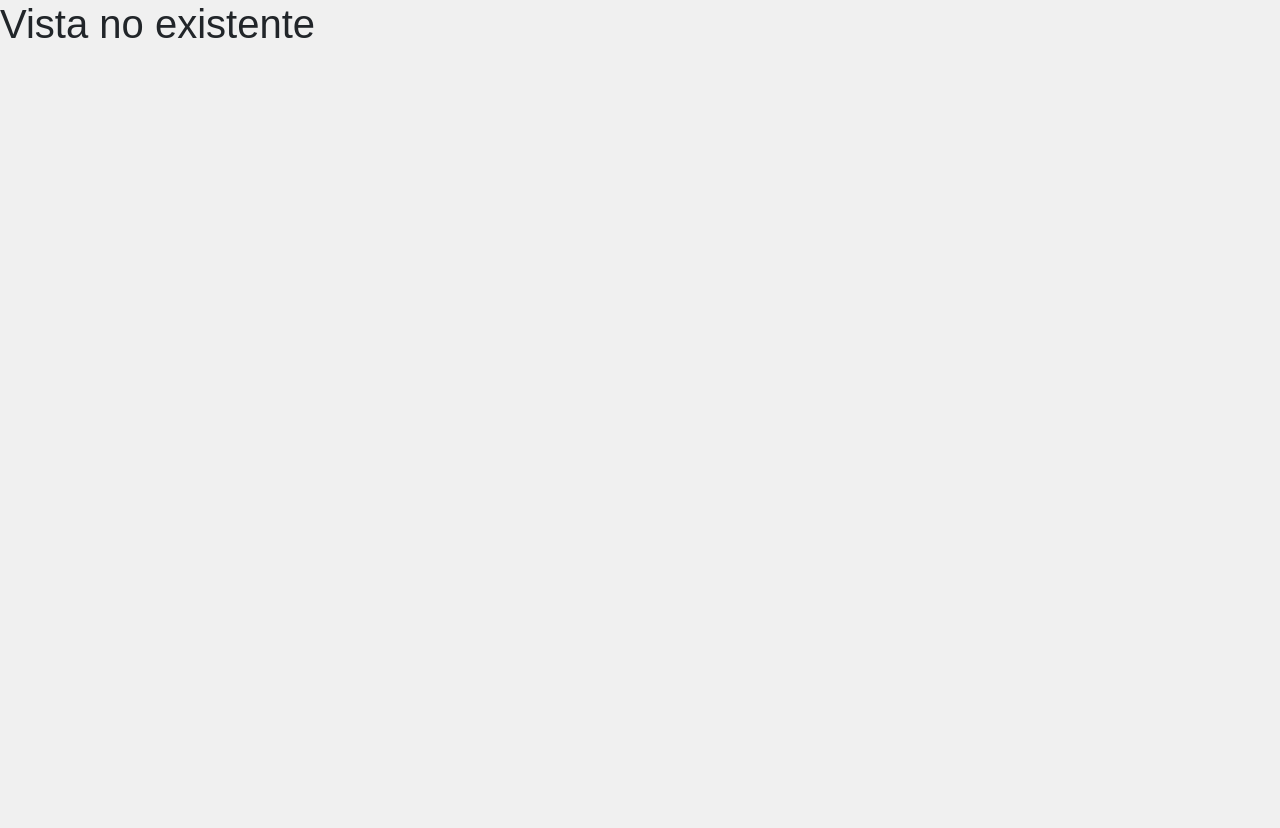
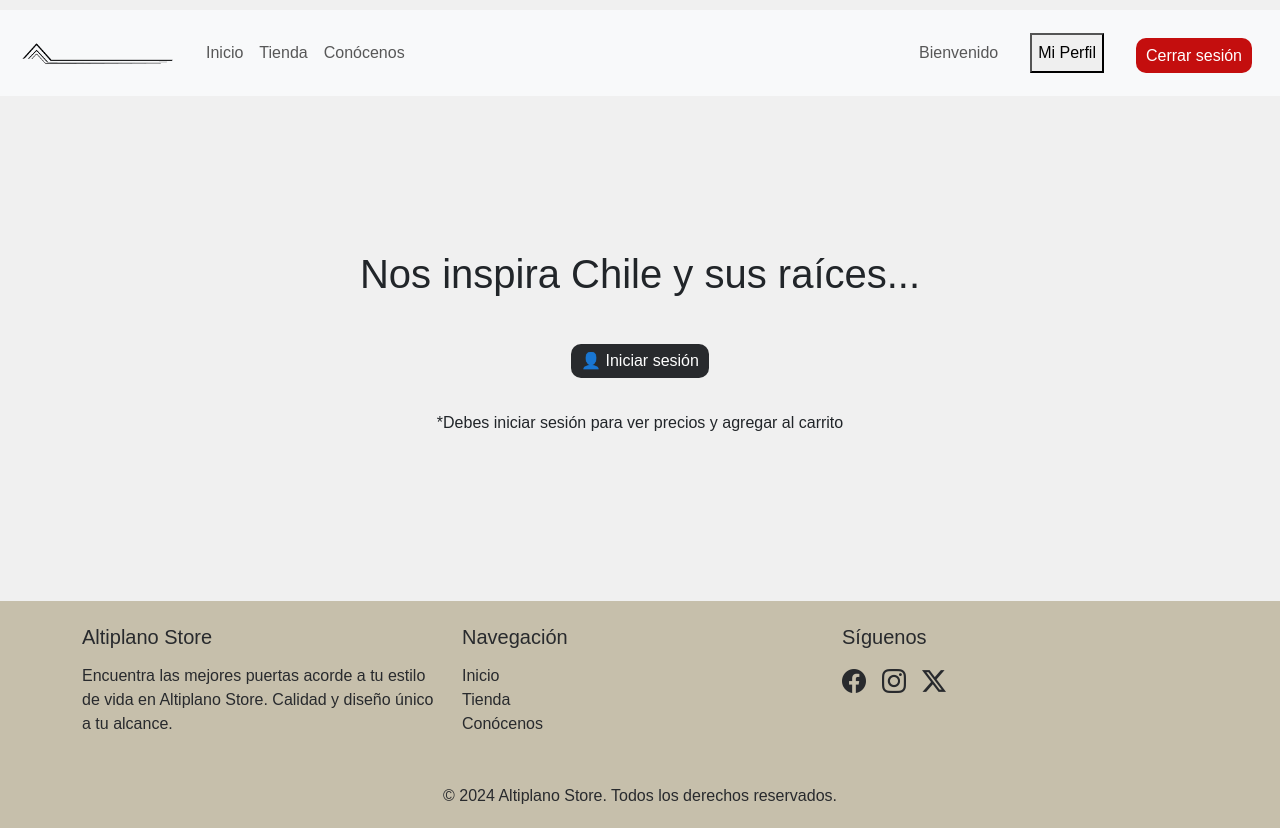
Before and after one commit to Elmersont/Altiplano-Store, a React (Vite) app in the folder frontend/: page /NoLogin in a window 1280 px wide. Before the commit the page ends 800 px from the top, so only its background shows below. Built offline with nearby package versions, Linux system fonts and the light colour scheme.

Commit message:
página sin autentificar

```diff
--- a/frontend/src/App.jsx
+++ b/frontend/src/App.jsx
@@ -4,6 +4,7 @@ import Home from './pages/Home.jsx';
 import Cuestionario from './components/CuestionarioClientes/Cuestionario.jsx';
 import CuestionarioPersonalizacion from './components/CuestionarioClientes/CuestionarioPersonalizacion.jsx';
 import Login from './components/Usuarios/Login.jsx';
+import NoLogin from './pages/StoreSinAut.jsx';
 import RecuperarContrasena from './components/Usuarios/RecuperarContrasena.jsx';
 import Registro from './components/Usuarios/Registro.jsx';
 import PerfilUsuario from './components/Usuarios/PerfilUsuario.jsx';
@@ -29,6 +30,7 @@ function App() {
               <Store />
             </ProtectedRoute>
           } />
+          <Route path="/NoLogin" element={<NoLogin />} />
           <Route path="/cuestionario" element={<Cuestionario />} />
           <Route path="/personalizacion" element={<CuestionarioPersonalizacion />} />
           <Route path="/configurar-lienzo/:id" element={<CuestionarioPersonalizacion />} />
--- a/frontend/src/context/ProtectedRoute.jsx
+++ b/frontend/src/context/ProtectedRoute.jsx
@@ -21,7 +21,7 @@ const ProtectedRoute = ({ children, redirectTo = '/login' }) => {
 
   // Si el usuario no está autenticado, redirige al login
   if (!user) {
-    return <Navigate to="/login" />;
+    return <Navigate to="/NoLogin" />;
   }
 
   // Si el usuario está autenticado, renderiza el contenido protegido
--- a/frontend/src/pages/StoreSinAut.jsx
+++ b/frontend/src/pages/StoreSinAut.jsx
@@ -1,21 +1,31 @@
 import React from 'react';
-import { useState, useEffect } from 'react';
-import { Link } from 'react-router-dom';
-import '../styles/Store.css'
+import { useNavigate } from 'react-router-dom';
+import NavbarAltiplano from '../components/Navbar';
+import FooterAltiplano from '../components/Footer';
+import '../styles/Store.css';
 
-
+const NoLogin = () => {
+  const navigate = useNavigate();
   const handleLogin = () => {
     navigate('/login');
   };
 
   return (
-    <div className="store-container">
+    <>
+
+    <div className="store-container2">
+      <NavbarAltiplano />
       <h1>Nos inspira Chile y sus raíces...</h1>
+      <hr />
       <button className="login-button" onClick={handleLogin}>
-                👤 Iniciar sesión
+        👤 Iniciar sesión
       </button>
+      <hr />
       <p>*Debes iniciar sesión para ver precios y agregar al carrito</p>
     </div>
+    <FooterAltiplano />
+  </>
   );
+};
 
-export default Store;
+export default NoLogin;
--- a/frontend/src/styles/Store.css
+++ b/frontend/src/styles/Store.css
@@ -1,6 +1,15 @@
 .store-container {
-    padding-top:150px!important;
-    padding-bottom: 50px;
+    padding-top:170px!important;
+    padding-bottom:50px!important;
+    display: flex;
+    flex-direction: column;
+    align-items: center;
+    text-align: center;
+  }
+
+  .store-container2 {
+    padding-top:250px!important;
+    padding-bottom:150px!important;
     display: flex;
     flex-direction: column;
     align-items: center;
```
